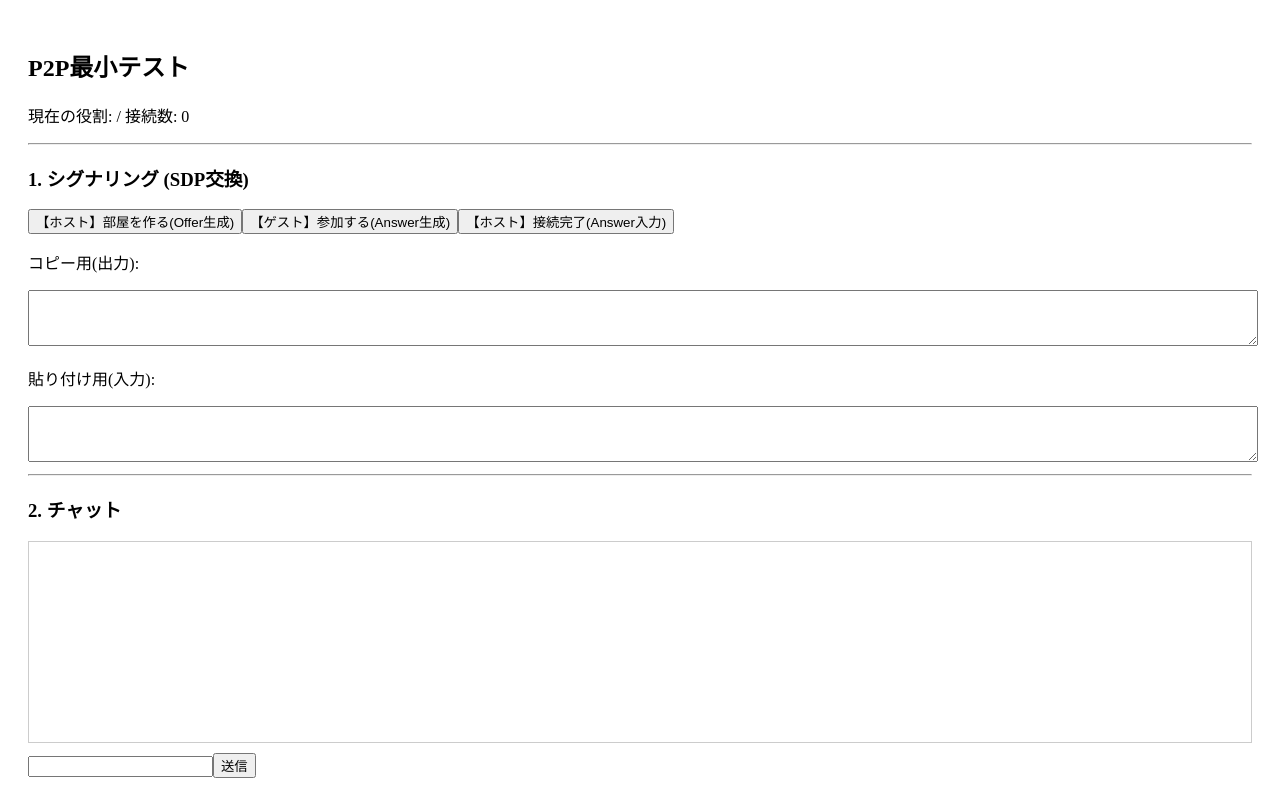
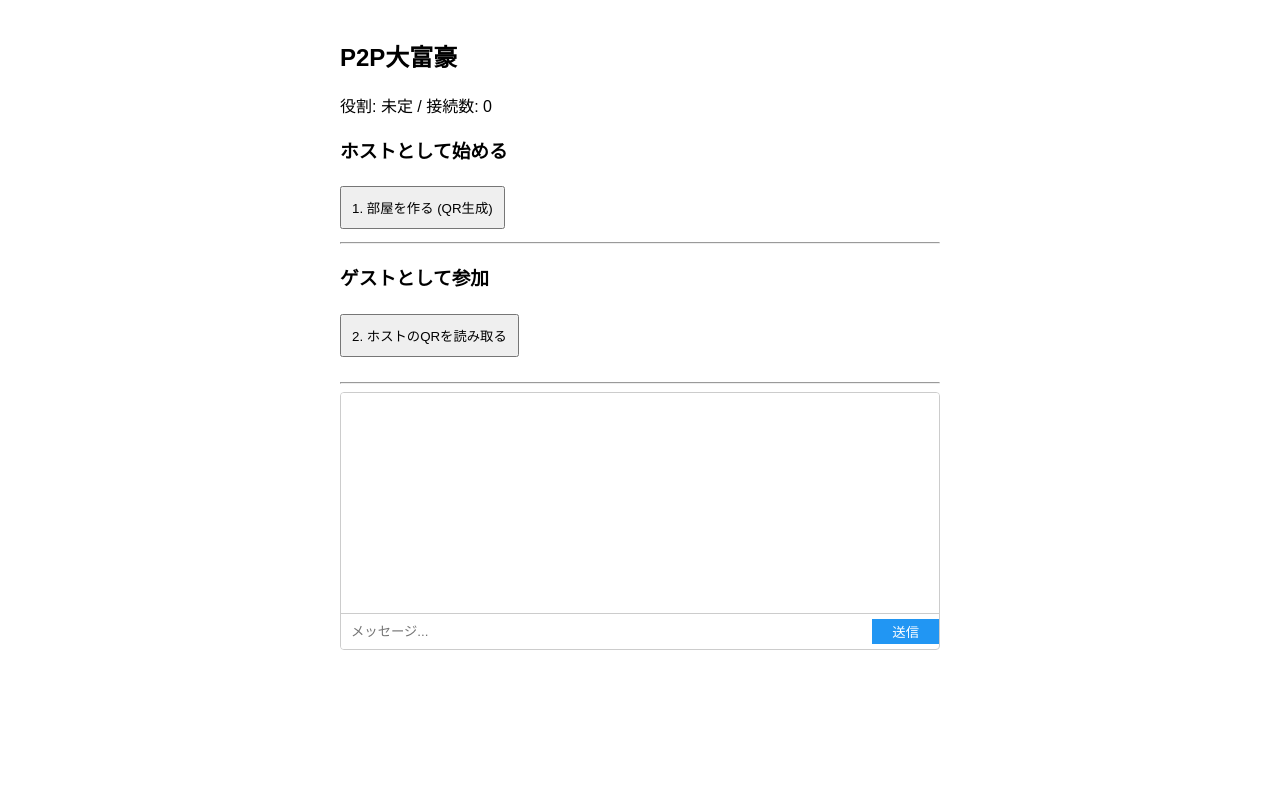
Before and after one commit to hajime1109/P2P-trump, a Vue app: page / in a window 1280 px wide. Built offline with nearby package versions, Linux system fonts and the light colour scheme.

Commit message:
通信ができるように修正
Signed-off-by: hajime <haojime1109@gmail.com>

```diff
--- a/src/App.vue
+++ b/src/App.vue
@@ -1,7 +1,9 @@
 <script setup>
 import { ref } from 'vue'
 import { useWebRTC } from './composables/useWebRTC.js'
+import { useQRLogic } from './composables/useQRLogic.js'
 
+// 通信ロジック
 const {
   myRole,
   connections,
@@ -12,27 +14,52 @@ const {
   sendMessage
 } = useWebRTC()
 
-const sdpInput = ref('')
-const sdpOutput = ref('')
+// QRロジック
+const {
+  qrCodeDataUrl,
+  showScanner,
+  generateQRCode,
+  clearQRCode,
+  startScanner,
+  stopScanner
+} = useQRLogic()
+
 const chatInput = ref('')
+const debugText = ref('') // デバッグ用（読み取った内容などを表示）
 
-// ホスト: Offer生成
+// --- 1. ホスト: 部屋作成 (Offer QR表示) ---
 const onHostStart = async () => {
-  sdpOutput.value = await hostCreateOffer()
+  debugText.value = 'Offer生成中...'
+  const offerSDP = await hostCreateOffer()
+  debugText.value = offerSDP
+  await generateQRCode(offerSDP)
 }
 
-// ホスト: Answer受信
-const onHostConnect = async () => {
-  await hostReceiveAnswer(sdpInput.value)
-  sdpInput.value = ''
+// --- 2. ゲスト: 参加 (Offer QRスキャン -> Answer QR表示) ---
+const onGuestScanOffer = () => {
+  clearQRCode()
+  startScanner(async (scannedText) => {
+    debugText.value = 'Offer読取完了。Answer生成中...'
+    const answerSDP = await guestJoin(scannedText)
+    if (answerSDP) {
+      debugText.value = answerSDP
+      await generateQRCode(answerSDP)
+    }
+  })
 }
 
-// ゲスト: 参加 (Offer入力 -> Answer出力)
-const onGuestJoin = async () => {
-  sdpOutput.value = await guestJoin(sdpInput.value)
-  sdpInput.value = ''
+// --- 3. ホスト: 接続完了 (Answer QRスキャン) ---
+const onHostScanAnswer = () => {
+  clearQRCode()
+  startScanner(async (scannedText) => {
+    debugText.value = 'Answer読取完了。接続処理中...'
+    await hostReceiveAnswer(scannedText)
+    clearQRCode() // QRを消す
+    debugText.value = '接続完了！'
+  })
 }
 
+// チャット送信
 const onSend = () => {
   sendMessage(chatInput.value)
   chatInput.value = ''
@@ -40,36 +67,71 @@ const onSend = () => {
 </script>
 
 <template>
-  <div style="padding: 20px;">
-    <h2>P2P最小テスト</h2>
-    <p>現在の役割: {{ myRole }} / 接続数: {{ connections.length }}</p>
+  <div class="container">
+    <h2>P2P大富豪</h2>
+    <p>役割: {{ myRole || '未定' }} / 接続数: {{ connections.length }}</p>
 
-    <hr>
+    <div v-if="showScanner" class="scanner-box">
+      <p>カメラでQRコードを読み取ってください</p>
+      <div id="qr-reader" style="width: 100%;"></div>
+      <button @click="stopScanner" class="cancel-btn">キャンセル</button>
+    </div>
 
-    <div v-if="connections.length === 0 || myRole === 'host'">
-      <h3>1. シグナリング (SDP交換)</h3>
-      <div style="margin-bottom: 10px;">
-        <button @click="onHostStart">【ホスト】部屋を作る(Offer生成)</button>
-        <button @click="onGuestJoin">【ゲスト】参加する(Answer生成)</button>
-        <button @click="onHostConnect">【ホスト】接続完了(Answer入力)</button>
+    <div v-else>
+      <div v-if="connections.length === 0 || myRole === 'host'" class="menu-box">
+
+        <div v-if="!myRole || myRole === 'host'">
+          <h3>ホストとして始める</h3>
+          <button @click="onHostStart" :disabled="!!qrCodeDataUrl">1. 部屋を作る (QR生成)</button>
+
+          <div v-if="qrCodeDataUrl && myRole === 'host'" style="margin-top:10px;">
+            <button @click="onHostScanAnswer">3. ゲストのQRを読み取る</button>
+          </div>
+        </div>
+
+        <hr v-if="!myRole">
+
+        <div v-if="!myRole || myRole === 'guest'">
+          <h3>ゲストとして参加</h3>
+          <button @click="onGuestScanOffer" :disabled="!!qrCodeDataUrl">2. ホストのQRを読み取る</button>
+        </div>
+
       </div>
 
-      <p>コピー用(出力):</p>
-      <textarea v-model="sdpOutput" readonly style="width:100%; height:50px;"></textarea>
-
-      <p>貼り付け用(入力):</p>
-      <textarea v-model="sdpInput" style="width:100%; height:50px;"></textarea>
+      <div v-if="qrCodeDataUrl" class="qr-display">
+        <p style="color:red; font-weight:bold;">相手にこのQRを読み取らせてください</p>
+        <img :src="qrCodeDataUrl" alt="QR Code" />
+        <p style="font-size:0.8rem; word-break: break-all; color:#ccc;">{{ debugText.slice(0, 50) }}...</p>
+      </div>
     </div>
 
     <hr>
 
-    <h3>2. チャット</h3>
-    <div style="border:1px solid #ccc; height:200px; overflow-y:scroll; margin-bottom:10px;">
-      <div v-for="(m, i) in messages" :key="i">
-        [{{ m.sender }}] {{ m.text }}
+    <div class="chat-area">
+      <div class="messages">
+        <div v-for="(m, i) in messages" :key="i">
+          <strong>[{{ m.sender }}]</strong> {{ m.text }}
+        </div>
+      </div>
+      <div class="input-box">
+        <input v-model="chatInput" type="text" placeholder="メッセージ..." @keydown.enter="onSend">
+        <button @click="onSend">送信</button>
       </div>
     </div>
-    <input v-model="chatInput" type="text">
-    <button @click="onSend">送信</button>
   </div>
 </template>
+
+<style scoped>
+.container { max-width: 600px; margin: 0 auto; padding: 10px; font-family: sans-serif; }
+.scanner-box { background: #000; color: #fff; padding: 10px; border-radius: 8px; }
+.cancel-btn { margin-top: 10px; background: #d32f2f; color: white; border: none; padding: 5px 10px; }
+.menu-box { margin-bottom: 20px; }
+.qr-display { text-align: center; background: #f9f9f9; padding: 10px; border: 2px solid #333; margin-bottom: 20px; }
+.qr-display img { width: 200px; height: auto; }
+.chat-area { border: 1px solid #ccc; border-radius: 4px; overflow: hidden; }
+.messages { height: 200px; overflow-y: auto; padding: 10px; background: #fff; }
+.input-box { display: flex; border-top: 1px solid #ccc; }
+.input-box input { flex: 1; padding: 10px; border: none; outline: none; }
+.input-box button { padding: 0 20px; border: none; background: #2196f3; color: white; cursor: pointer; }
+button { padding: 10px; margin: 5px 0; cursor: pointer; }
+</style>
--- a/src/composables/useQRLogic.js
+++ b/src/composables/useQRLogic.js
@@ -1,13 +1,14 @@
+// src/composables/useQRLogic.js
 import { ref, onBeforeUnmount } from 'vue'
 import QRCode from 'qrcode'
 import { Html5QrcodeScanner } from 'html5-qrcode'
 
-
 export function useQRLogic() {
-  const qrCodeDataUrl = ref('')
+  const qrCodeDataUrl = ref('') // 生成したQRコード画像
   const scanner = ref(null)
   const showScanner = ref(false)
 
+  // QRコードを生成する
   const generateQRCode = async (text) => {
     try {
       qrCodeDataUrl.value = await QRCode.toDataURL(text)
@@ -17,10 +18,12 @@ export function useQRLogic() {
     }
   }
 
+  // QRコードをクリアする
   const clearQRCode = () => {
     qrCodeDataUrl.value = ''
   }
 
+  // スキャナーを停止する
   const stopScanner = () => {
     if (scanner.value) {
       scanner.value.clear().catch(error => {
@@ -31,9 +34,11 @@ export function useQRLogic() {
     showScanner.value = false
   }
 
+  // スキャナーを開始する
   const startScanner = (onScanSuccess) => {
     showScanner.value = true
     setTimeout(() => {
+      // id="qr-reader" の要素にスキャナを表示
       scanner.value = new Html5QrcodeScanner(
         'qr-reader',
         { fps: 10, qrbox: { width: 250, height: 250 } },
@@ -41,14 +46,13 @@ export function useQRLogic() {
       )
 
       const successCallback = (decodedText) => {
-        stopScanner()
+        stopScanner() // 成功したら自動で閉じる
         onScanSuccess(decodedText)
       }
 
       scanner.value.render(successCallback, (error) => { /* 失敗時は無視 */ })
     }, 100)
   }
-
 
   onBeforeUnmount(stopScanner)
 
```
